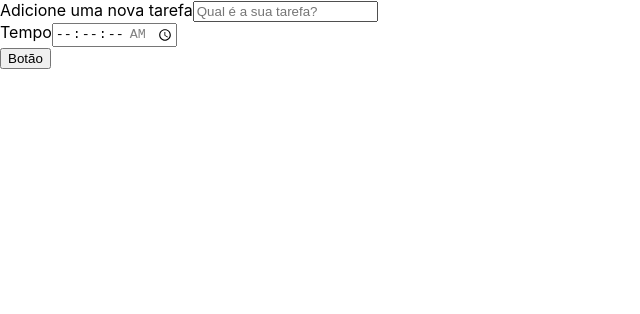
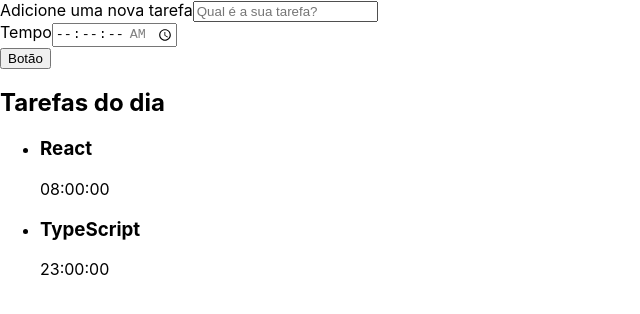
Before and after one commit to Jayromberg/to-do-list, a React (Create React App) app: page / in a window 1280 px wide. Shown: the top 314 px of the page, without its empty margins (0-640 px from the left). Built offline with nearby package versions, Linux system fonts and the light colour scheme; the HTML template or start-up script is replaced by a standard one.

Commit message:
feat: Add list

```diff
--- a/src/App.tsx
+++ b/src/App.tsx
@@ -1,11 +1,13 @@
 import React from 'react';
 import Form from './components/form';
+import List from './components/list';
 
 
 function App() {
   return (
     <div className="App">
       <Form />
+      <List />
     </div>
   );
 }
--- /dev/null
+++ b/src/components/list/index.tsx
@@ -0,0 +1,21 @@
+import react from 'react';
+
+function List() {
+  return (
+    <aside>
+      <h2>Tarefas do dia</h2>
+      <ul>
+        <li>
+          <h3>React</h3>
+          <span>08:00:00</span>
+        </li>
+        <li>
+          <h3>TypeScript</h3>
+          <span>23:00:00</span>
+        </li>
+      </ul>
+    </aside>
+  )
+}
+
+export default List;
```
